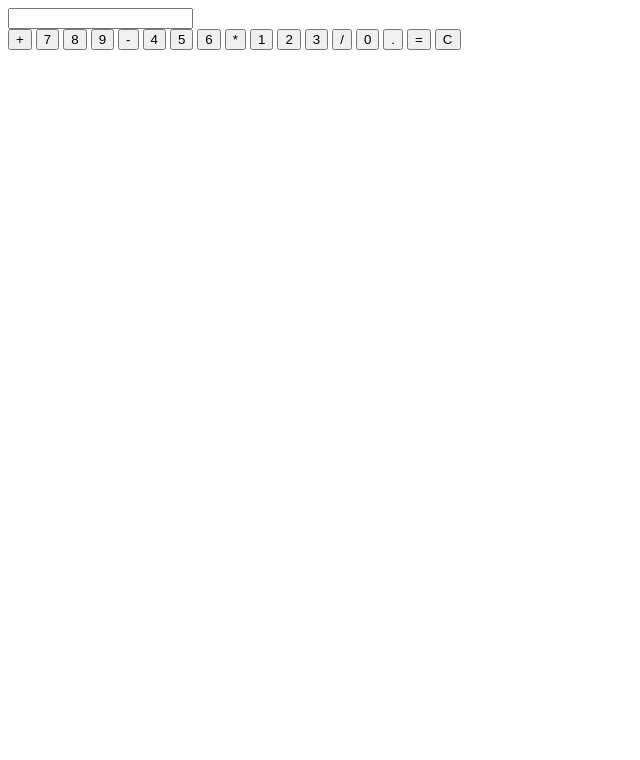
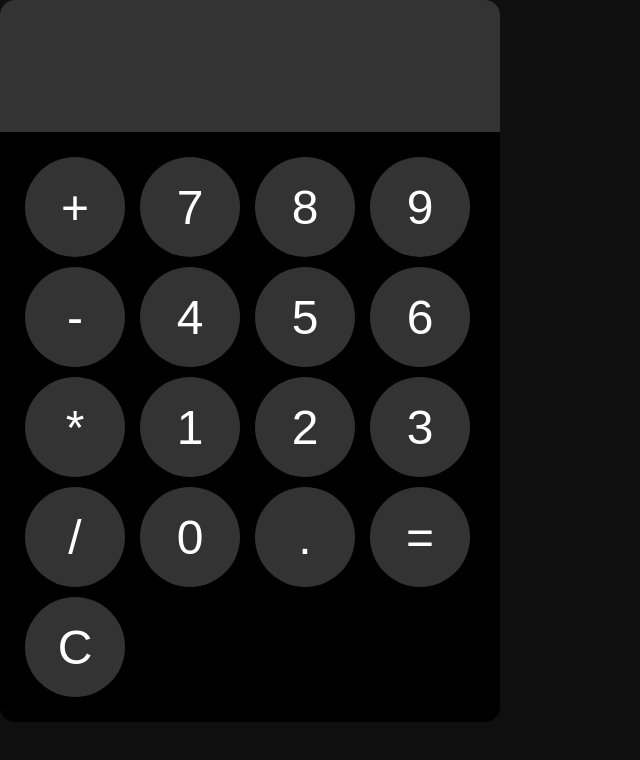
Before and after one commit to rebecarv/Calculator, a plain HTML site: page index.html in a window 1280 px wide. Shown: the whole page, without its empty margins (0-640 px from the left). Drawn offline with Linux system fonts and the light colour scheme.

Commit message:
Basic styles

```diff
--- a/index.html
+++ b/index.html
@@ -3,10 +3,11 @@
 <head>
     <meta charset="UTF-8">
     <meta name="viewport" content="width=device-width, initial-scale=1.0">
+    <link rel="stylesheet" href="styles.css">
     <title>Calculator</title>
 </head>
 <body>
-    <div id="Calculator">
+    <div id="calculator">
         <input id="display" readonly>
         <div id="keys">
             <button onclick="appendToDisplay('+')">+</button>
--- a/styles.css
+++ b/styles.css
@@ -0,0 +1,44 @@
+* {
+    margin: 0;
+    padding: 0;
+}
+
+body {
+    background-color: rgb(16, 15, 15);
+}
+
+#display {
+    width: 100%;
+    padding: 20px;
+    font-size: 5rem;
+    text-align: left;
+    border: none;
+    background-color: hsl(0, 0%, 20%);
+    color:white
+}
+
+#calculator {
+    font-family: Arial, sans-serif;
+    background-color: rgb(0, 0, 0);
+    border-radius: 15px;
+    max-width: 500px;
+    overflow: hidden;
+}
+
+#keys {
+    display: grid;
+    grid-template-columns: repeat(4, 1fr);
+    gap: 10px;
+    padding: 25px;
+}
+
+button {
+    width: 100px;
+    height: 100px;
+    border-radius: 50px;
+    border: none;
+    background-color: hsl(0, 0%, 20%);
+    color: white;
+    font-size: 3rem;
+    cursor: pointer;
+}
```
